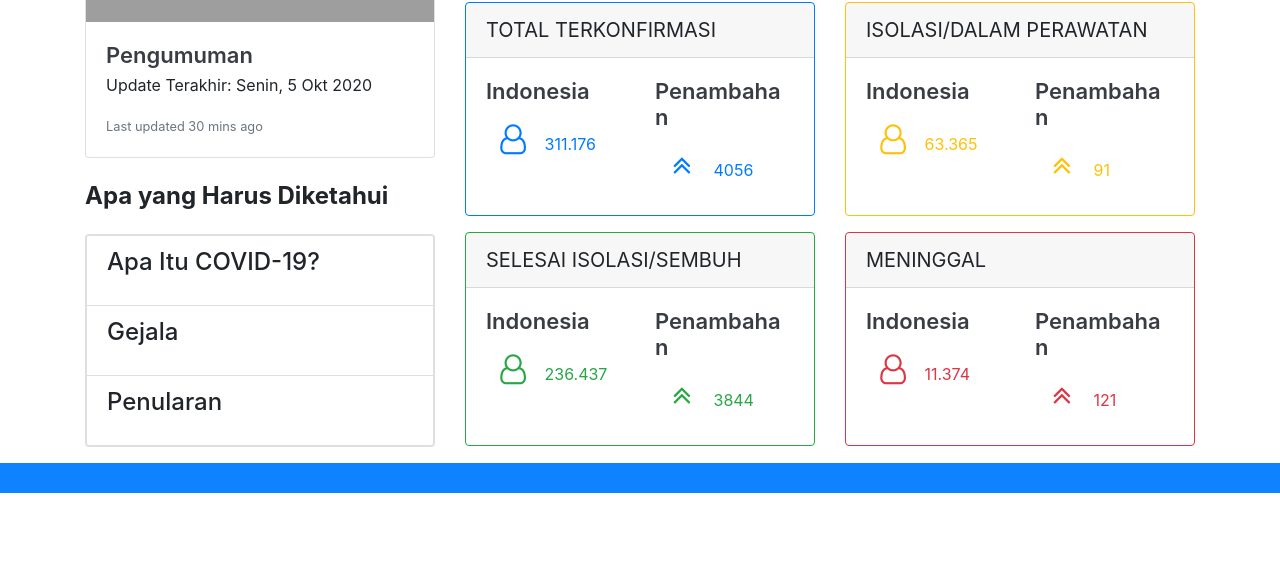
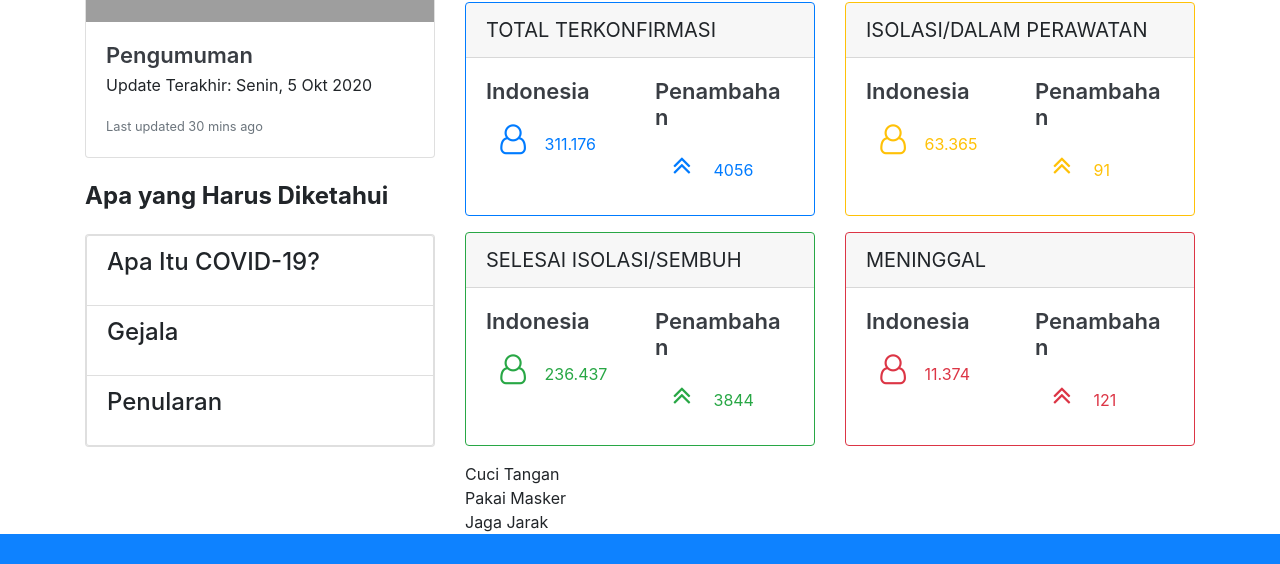
Before and after one commit to Deprasny/covid19-indonesia, a plain HTML site: page index.html in a window 1280 px wide. Shown: the part 402-966 px from the top of the page. Before the commit the page ends 895 px from the top, so only its background shows below. Drawn offline with Linux system fonts and the light colour scheme; grey boxes are pictures that could not be loaded.

Commit message:
Update index.html
update 1

```diff
--- a/index.html
+++ b/index.html
@@ -207,12 +207,17 @@
 
         </div>
         <!-- /.row -->
-
+        <div class="flex-container">
+          <div>Cuci Tangan</div>
+          <div>Pakai Masker</div>
+          <div>Jaga Jarak</div>
+        </div>
       </div>
       <!-- /.col-lg-9 -->
 
     </div>
     <!-- /.row -->
+
 
   </div>
   <!-- /.container -->
```
